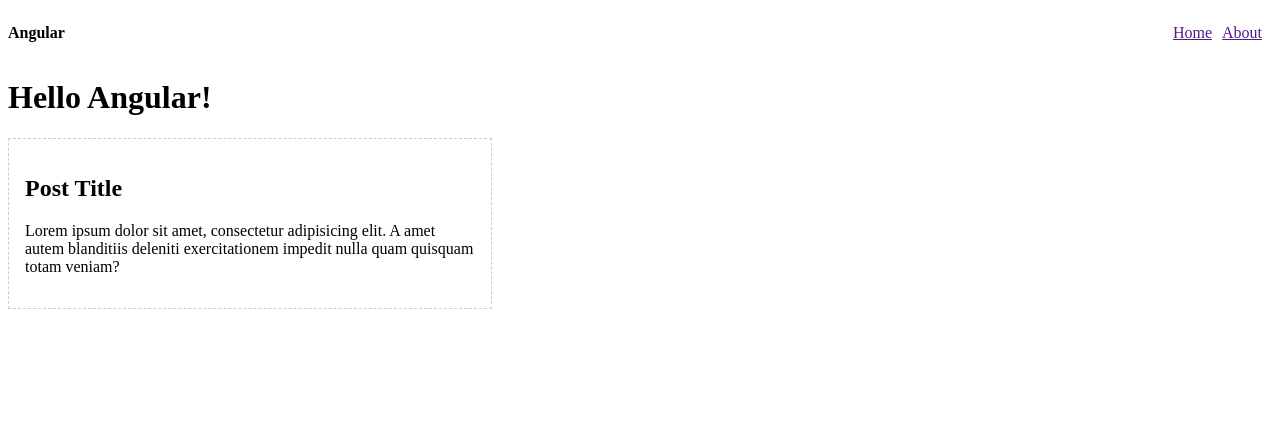
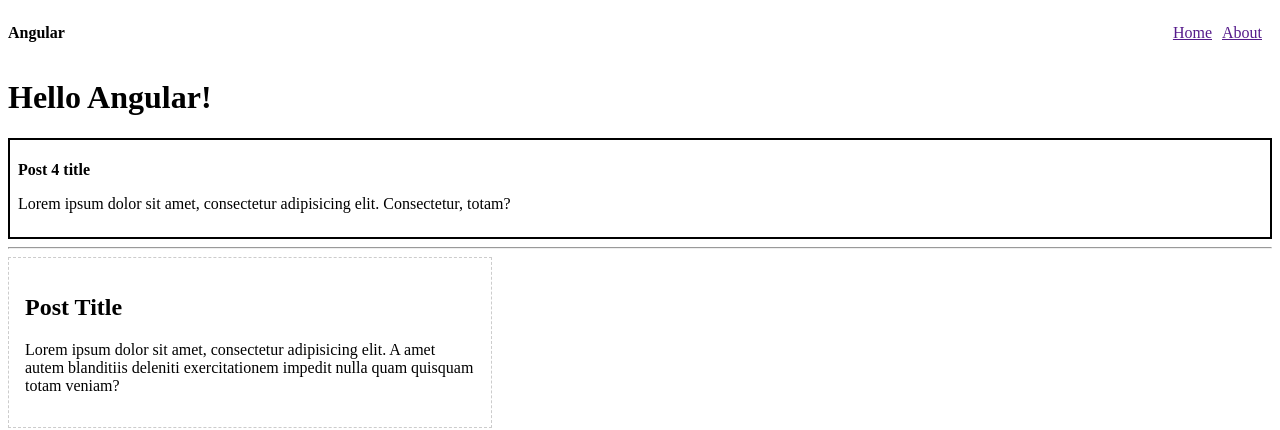
Before and after one commit to Melh1or/angular-basic, an Angular app: page / in a window 1280 px wide. Shown: the top 430 px of the page. Built offline with nearby package versions, Linux system fonts and the light colour scheme.

Commit message:
Create component with inline template and styles

```diff
--- a/src/app/app.component.html
+++ b/src/app/app.component.html
@@ -2,4 +2,6 @@
 
 <h1>Hello Angular!</h1>
 
+<app-post4></app-post4>
+<hr />
 <app-post></app-post>
--- a/src/app/app.module.ts
+++ b/src/app/app.module.ts
@@ -6,6 +6,7 @@ import { PostComponent } from './post/post.component';
 import { HeaderComponent } from './header/header.component';
 import { Post2Component } from './post2/post2.component';
 import { Post3Component } from './post3/post3.component';
+import { Post4Component } from './post4/post4.component';
 
 @NgModule({
   declarations: [
@@ -13,7 +14,8 @@ import { Post3Component } from './post3/post3.component';
     PostComponent,
     HeaderComponent,
     Post2Component,
-    Post3Component
+    Post3Component,
+    Post4Component
   ],
   imports: [
     BrowserModule
--- /dev/null
+++ b/src/app/post4/post4.component.ts
@@ -0,0 +1,22 @@
+import { Component } from '@angular/core';
+
+@Component({
+  selector: 'app-post4',
+  template: `
+    <div class="post4">
+      <h2>Post 4 title</h2>
+      <p>Lorem ipsum dolor sit amet, consectetur adipisicing elit. Consectetur, totam?</p>
+    </div>
+  `,
+  styles: [`
+    .post4 {
+          padding: .5rem;
+          border: 2px solid black;
+      }
+      h2 {
+        font-size: 1rem;
+      }
+    `]
+})
+export class Post4Component {
+}
```
